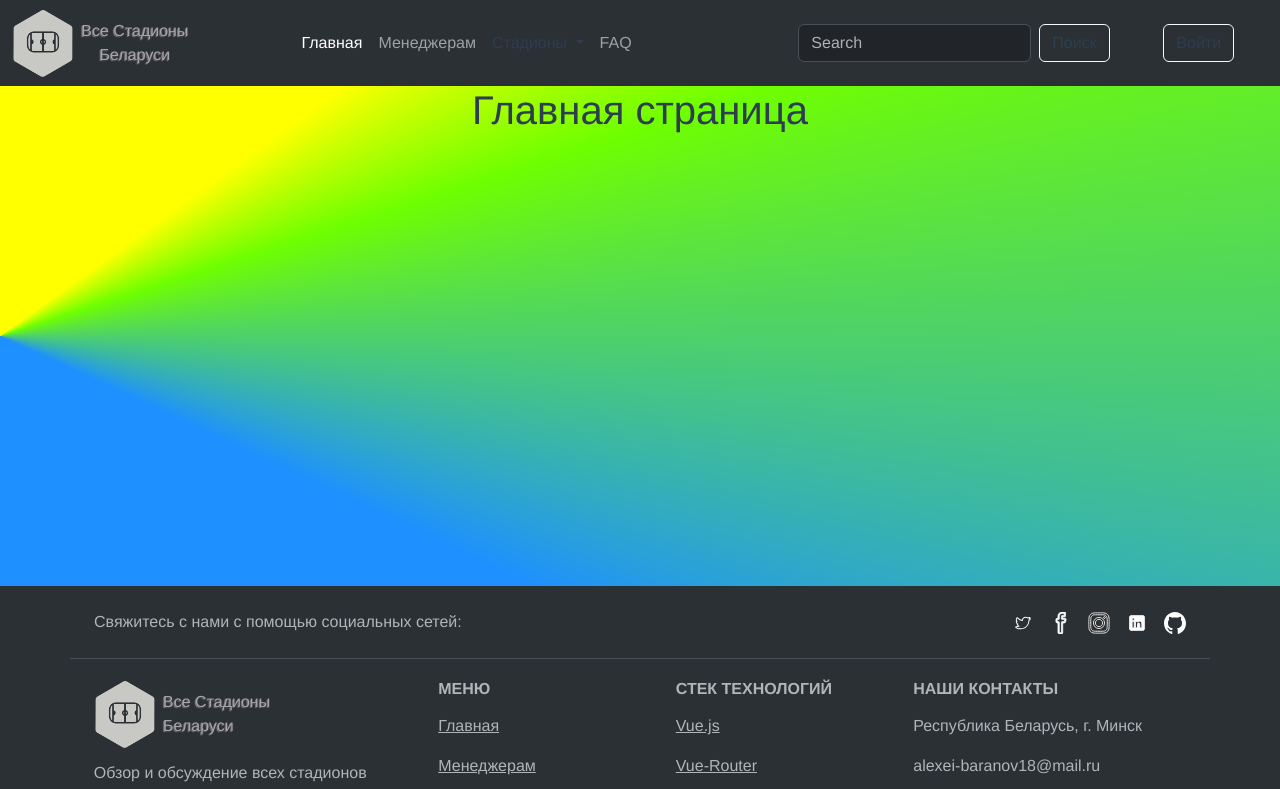
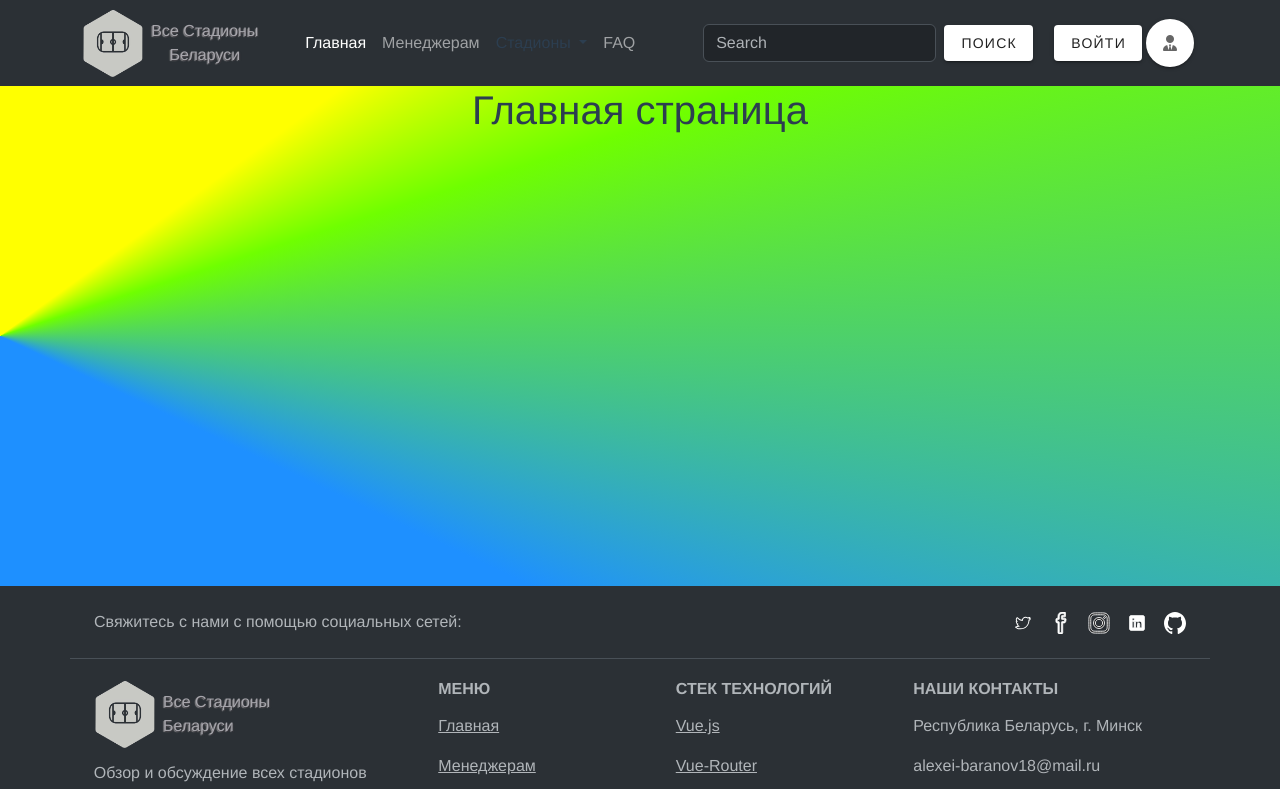
Before and after one commit to Baranov-alexei18/footbustikshop, a Vue app: page / in a window 1280 px wide. Shown: the top 789 px of the page. Built offline with nearby package versions, Linux system fonts and the light colour scheme.

Commit message:
added fontawesome icons

```diff
--- a/public/index.html
+++ b/public/index.html
@@ -14,7 +14,7 @@
     </noscript>
     <div id="app"></div>
     <!-- built files will be auto injected -->
-    <script src="https://cdn.jsdelivr.net/npm/@popperjs/core@2.11.8/dist/umd/popper.min.js" integrity="sha384-I7E8VVD/ismYTF4hNIPjVp/Zjvgyol6VFvRkX/vR+Vc4jQkC+hVqc2pM8ODewa9r" crossorigin="anonymous"></script>
-<script src="https://cdn.jsdelivr.net/npm/bootstrap@5.3.2/dist/js/bootstrap.min.js" integrity="sha384-BBtl+eGJRgqQAUMxJ7pMwbEyER4l1g+O15P+16Ep7Q9Q+zqX6gSbd85u4mG4QzX+" crossorigin="anonymous"></script>
-  </body>
+    <script src="https://cdn.jsdelivr.net/npm/bootstrap@5.3.2/dist/js/bootstrap.min.js" integrity="sha384-BBtl+eGJRgqQAUMxJ7pMwbEyER4l1g+O15P+16Ep7Q9Q+zqX6gSbd85u4mG4QzX+" crossorigin="anonymous"></script>
+    <script src="https://kit.fontawesome.com/2c1dcaa0f9.js" crossorigin="anonymous"></script>
+</body>
 </html>
--- a/src/components/HeaderApp.vue
+++ b/src/components/HeaderApp.vue
@@ -1,6 +1,6 @@
 <template>
   <nav class="navbar navbar-expand-lg bg-body-tertiary" data-bs-theme="dark">
-    <div class="container-fluid">
+    <div class="container">
       <LogoApp />
 
       <button
@@ -37,9 +37,9 @@
             </a>
             <ul class="dropdown-menu">
               <li v-for="region of regions" :key="region">
-                <router-link class="dropdown-item" to="/stadium"
-                  >{{region}}</router-link
-                >
+                <router-link class="dropdown-item" to="/stadium">{{
+                  region
+                }}</router-link>
               </li>
             </ul>
           </li>
@@ -56,13 +56,12 @@
             placeholder="Search"
             aria-label="Search"
           />
-          <button class="btn btn-outline-light" type="submit">Поиск</button>
+          <v-btn class="my-auto">Поиск</v-btn>
         </form>
       </div>
-      <div class="col-1">
-        <form class="d-flex mx-auto" role="search">
-          <button class="btn btn-outline-light" type="submit">Войти</button>
-        </form>
+      <div class="d-flex">
+        <v-btn class="my-auto">Войти</v-btn>
+        <AvatarApp></AvatarApp>
       </div>
     </div>
   </nav>
@@ -70,9 +69,10 @@
 
 <script>
 import LogoApp from "./ui-component/LogoApp.vue";
+import AvatarApp from "./ui-component/AvatarApp.vue";
 
 export default {
-  components: { LogoApp },
+  components: { LogoApp, AvatarApp },
   data() {
     return {
       regions: [
--- /dev/null
+++ b/src/components/ui-component/AvatarApp.vue
@@ -0,0 +1,48 @@
+<template>
+  <v-container fluid>
+    <v-row justify="center">
+      <v-menu min-width="200px" rounded>
+        <template v-slot:activator="{ props }">
+          <v-btn icon v-bind="props">
+            <v-avatar>
+              <i class="fa-solid fa-user-tie"></i>
+            </v-avatar>
+          </v-btn>
+        </template>
+        <v-card>
+          <v-card-text>
+            <div class="mx-auto text-center">
+              <v-avatar color="brown">
+                <v-icon icon="mdi-account-circle"></v-icon>
+              </v-avatar>
+              <h3>{{ user.fullName }}</h3>
+              <p class="text-caption mt-1">
+                {{ user.email }}
+              </p>
+              <v-divider class="my-3"></v-divider>
+              <v-btn rounded variant="text"> Edit Account </v-btn>
+              <v-divider class="my-3"></v-divider>
+              <v-btn rounded variant="text"> Disconnect </v-btn>
+            </div>
+          </v-card-text>
+        </v-card>
+      </v-menu>
+    </v-row>
+  </v-container>
+</template>
+
+<script>
+
+export default {
+  data: () => ({
+    user: {
+      initials: "JD",
+      fullName: "John Doe",
+      email: "john.doe@doe.com",
+    },
+  }),
+};
+</script>
+
+<style>
+</style>
```
Also changed, not shown: 2 other files (tests, documents, lock files or other folders).
